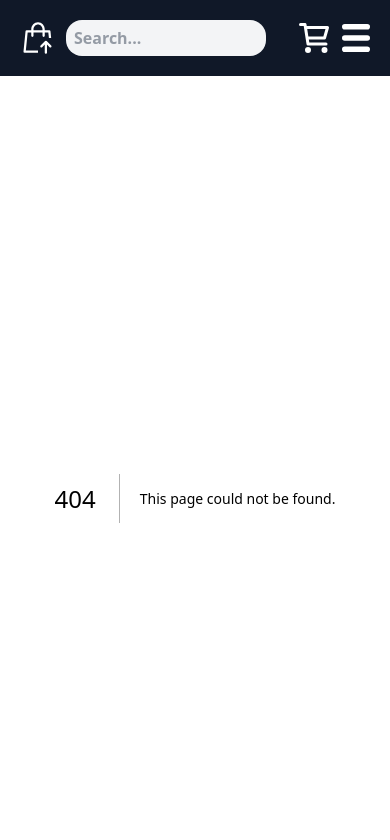
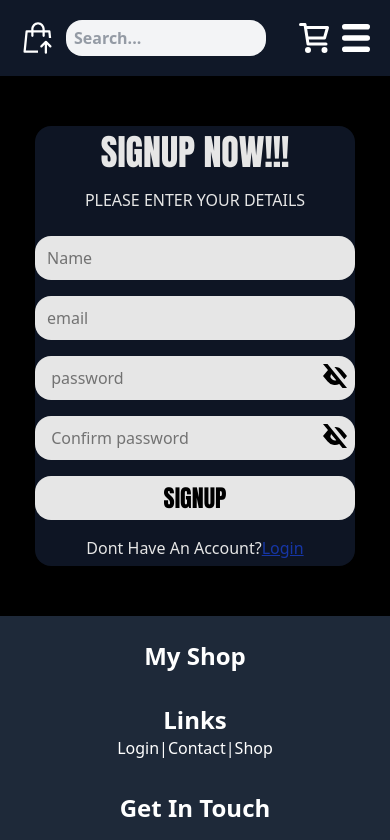
Before and after one commit to abhinandjalaraj/frontend, a Next.js app: page /signup in a window 390 px wide. Before the commit this address had no page. Shown: the top 840 px of the page. Built offline with nearby package versions, Linux system fonts and the light colour scheme.

Commit message:
made it responsive  and added new signin and signup page

```diff
--- a/src/_layout/Footer.tsx
+++ b/src/_layout/Footer.tsx
@@ -4,14 +4,14 @@ import React from 'react'
 const Footer = () => {
   return (
 <div className='capitalize ' >
-      <div className='flex justify-between p-5  bg-blue-500  text-white max-sm:flex-col gap-5 max-sm:justify-center max-sm:items-center  max-sm:p-0   max-sm:pt-3'>
+      <div className='flex justify-between p-5  bg-gray-800  text-white max-sm:flex-col gap-5 max-sm:justify-center max-sm:items-center  max-sm:p-0   max-sm:pt-3'>
        <div  className='font-bold text-2xl max-sm:p-0  max-sm:pt-3'><Link href="/">My shop</Link></div>
        <div className=' flex-col max-sm:text-center  max-sm:pt-3 '><p className='font-bold text-2xl '>links</p> <div>login|contact|shop</div></div>
        <div className='flex flex-col  max-sm:text-center  max-sm:pt-3'> <p className='font-bold text-2xl'>get in touch</p>
        <div className=" max-sm:text-center  max-sm:pt-3 max-sm:pb-3 ">payyanur(via) kannur District <div>W I F</div></div>
        </div>
       </div>
-      <div className="  bg-teal-900 w-full flex items-center justify-center text-white max-sm:text-center  max-sm:pt-3">
+      <div className="  bg-gray-950 w-full flex items-center justify-center text-white max-sm:text-center  max-sm:pt-3">
         Created By Urbanhub Innovations
       </div>
 
--- a/src/_layout/Header.tsx
+++ b/src/_layout/Header.tsx
@@ -14,7 +14,7 @@ const Header = () => {
 
 
   return (
-    <div  className='font-bold text-white bg-gray-900 p-5 flex justify-between  sticky top-0 z-100 w-full content-center'>
+    <div  className='font-bold text-white bg-gray-900 p-5 flex justify-between   w-full content-center'>
       <Icon  className='size-9 '/>
     <div className="flex items-center justify-center  bg-gray-100 rounded-2xl max-md:h-">
       <div className="flex items-center rounded-2xl  ">
@@ -32,8 +32,8 @@ const Header = () => {
 <div className='flex gap-5 justify-between  content-center text-1x9 max-md:hidden'>
       <Link href="/">Home</Link>
           <Link href="/">shop</Link>
-      <Link href="/">contact</Link>
-      <Link href="/">login</Link>
+      <Link href="/contact">contact</Link>
+      <Link href="/login">login</Link>
 
       <div className='flex gap-5'>
         <Cart className="size-7"/>
@@ -49,9 +49,9 @@ const Header = () => {
 <Link href="/">Home</Link>
       <Link href="/">shop</Link>
 
-      <Link href="/">contact</Link>
+      <Link href="/contact">contact</Link>
 
-      <Link href="/">login</Link>
+      <Link href="/login">login</Link>
 
       <div className='flex   absolute top-2 left-3 border-2 rounded-4xl p-2 '>
         <User className="size-5"/>
--- /dev/null
+++ b/src/app/_svg/CloseEye.tsx
@@ -0,0 +1,20 @@
+import * as React from "react"
+import { SVGProps } from "react"
+const CloseEye = (props: SVGProps<SVGSVGElement>) => (
+  <svg
+    xmlns="http://www.w3.org/2000/svg"
+    fill="none"
+    viewBox="0 0 16 16"
+    {...props}
+  >
+    <g fill="#000">
+      <path
+        fillRule="evenodd"
+        d="M16 16h-3l-2.163-2.662a6.405 6.405 0 0 1-7.758-1.643L0 8l3.08-3.695c.07-.085.142-.167.217-.248L0 0h3l13 16ZM5.353 6.588A3 3 0 0 0 8.84 10.88L5.353 6.588Z"
+        clipRule="evenodd"
+      />
+      <path d="m16 8-1.772 2.127L7.634 2.01a6.408 6.408 0 0 1 5.287 2.295L16 8Z" />
+    </g>
+  </svg>
+)
+export default CloseEye
--- /dev/null
+++ b/src/app/_svg/Eye.tsx
@@ -0,0 +1,18 @@
+import * as React from "react"
+import { SVGProps } from "react"
+const Eye = (props: SVGProps<SVGSVGElement>) => (
+  <svg
+    xmlns="http://www.w3.org/2000/svg"
+    fill="none"
+    viewBox="0 0 16 16"
+    {...props}
+  >
+    <path
+      fill="#000"
+      fillRule="evenodd"
+      d="m0 8 3.08-3.695a6.405 6.405 0 0 1 9.84 0L16 8l-3.08 3.695a6.405 6.405 0 0 1-9.84 0L0 8Zm8 3a3 3 0 1 0 0-6 3 3 0 0 0 0 6Z"
+      clipRule="evenodd"
+    />
+  </svg>
+)
+export default Eye
--- a/src/app/contact/page.tsx
+++ b/src/app/contact/page.tsx
@@ -6,12 +6,13 @@ import Contactlogo from "../_components/_Pages/Contactlogo";
 import Emaillogo from "../_components/_Pages/Emaillogo";
 const page = () => {
   return (
-    <div className=" h-screen w-full">
-      <div className=" relative h-screen w-full">
+    <div>
+      <div  className="text-center h-180">
+        <div className=" relative h-180">
           <Image src={image1} alt="" fill className="object-cover" />
         </div>
-      <div className="flex flex-col absolute top-50 w-full h-full p-6 ">
-        {" "}
+        <div className="flex flex-col absolute top-37  ">
+
           <h1 className="text-black pb-3 text-center text-6xl font-anton">
             contact us
           </h1>
@@ -21,10 +22,11 @@ const page = () => {
             contact us our team feel free to contact us ,our team will be in touch
           </h1>
         </div>
-      <div className=" mx-14 my-10 w-270 h-25 bg-gray-900 absolute top-80 opacity-30 flex gap-50 items-center text-white font-bold ">
-        <div className="flex flex-col">
-          <div className="flex mx-3">
-            <Location className="size-7" />
+        <div className=" flex justify-center items-center     max-md:">
+          <div className=" bg-gray-900 absolute top-80 max-md:absolute  max-md:w-100 justify-between gap-10 p-7 opacity-30 flex  text-white font-bold  max-md:flex-col ">
+            <div className="flex flex-col ">
+              <div className="flex ">
+                <Location className="size-7 " />
                 <h1>Adress</h1>
               </div>
               <div className="ml-5 mb-4">
@@ -48,8 +50,10 @@ const page = () => {
                 <Emaillogo className="size-7" />
                 <h1>Email</h1>
               </div>
-          <div className="ml-5 mb-4">
+              <div className="ml-5 mb-4 ">
                 <p className="">8714419174</p>
+              </div>
+            </div>
           </div>
         </div>
       </div>
--- a/src/app/globals.css
+++ b/src/app/globals.css
@@ -3,3 +3,8 @@
 @theme inline {
   --font-anton: var(--font-anton);
 }
+
+input::-ms-reveal,
+input::-ms-clear {
+  display: none;
+}
--- /dev/null
+++ b/src/app/login/page.tsx
@@ -0,0 +1,65 @@
+"use client";
+
+import Eye from "../_svg/Eye";
+import CloseEye from "../_svg/CloseEye";
+import { useState } from "react";
+import { text } from "stream/consumers";
+import Link from "next/link";
+// import Eye from "../_svg/eye";
+
+const Login = () => {
+  const [showpass, setshowpass] = useState(false);
+
+  return (
+    <div className="bg-black h-120 flex items-center justify-center items center  ">
+      <form className="  h-90 bg-gray-900 w-120 rounded-2xl flex flex-col justify-center items-center gap-4 ">
+        <div>
+          <h1 className="text-4xl text-white font-anton">
+            LOGIN TO YOUR ACCOUNT
+          </h1>
+        </div>
+        <div>
+          <div>
+            <h1 className=" text-center mb-5 text-1xl text-white">
+              PLEASE ENTER YOUR DETAILS
+            </h1>
+          </div>
+
+          <input
+            className="  w-80 h-11 rounded-2xl bg-white"
+            type="text"
+            placeholder="usrename"
+          />
+        </div>
+        <div className="relative ">
+          <div onClick={()=>setshowpass(!showpass)}>
+
+
+
+            {
+              showpass==true?
+           <Eye className="size-6 absolute right-2 bottom-3" />: <CloseEye className="size-6 absolute right-2 bottom-3"/>
+            }
+          </div>
+
+          <input
+            className="bg-white rounded-2xl w-80 h-11  text-black"
+           type={showpass==true?"text":"password"}
+            placeholder="password"
+          />
+        </div>
+        <div>
+          <button className="bg-white rounded-2xl font-anton text-2xl  w-80 h-11 text-black ">
+            Login
+          </button>
+        </div>
+        <div className="flex">
+          <h1 className="text-white">dont have an account?</h1>{" "}
+           <Link  className="text-blue-800 underline"   href="/signup">Sign up Now!!</Link>
+        </div>
+      </form>
+    </div>
+  );
+};
+
+export default Login;
--- /dev/null
+++ b/src/app/signup/page.tsx
@@ -0,0 +1,86 @@
+"use client";
+
+import React, { useState } from "react";
+import Eye from "../_svg/Eye";
+import CloseEye from "../_svg/CloseEye";
+import Link from "next/link";
+
+const Page = () => {
+  const [showpass, setshowpass] = useState(false);
+   const [showpass2, setshowpass2] = useState(false);
+  return (
+    <div className="bg-black h-135 flex items-center justify-center items center capitalize max-md:p-15 p-10">
+      <form className="  h-110 bg-gray-900 opacity-90 w-130 rounded-2xl flex flex-col justify-center items-center gap-4 ">
+        <div>
+          <h1 className="text-4xl text-white font-anton">SIGNUP NOW!!!</h1>
+        </div>
+        <div>
+          <h1 className=" text-center mb-2 text-1xl text-white">
+            PLEASE ENTER YOUR DETAILS
+          </h1>
+        </div>
+        <div>
+          <input
+            className="  w-80 h-11 rounded-2xl bg-white p-3"
+            type="text"
+            placeholder="Name"
+          />
+        </div>
+        <div className="relative ">
+
+
+          <input
+            className="bg-white rounded-2xl w-80 h-11 p-3  text-black"
+
+            placeholder="email"
+          />
+        </div>
+        <div className="relative ">
+          <div onClick={() => setshowpass(!showpass)}>
+            {showpass == true ? (
+              <Eye className="size-6 absolute right-2 bottom-3" />
+            ) : (
+              <CloseEye className="size-6 absolute right-2 bottom-3" />
+            )}
+          </div>
+
+          <input
+            className="bg-white rounded-2xl w-80 h-11  p-3  text-black"
+            type={showpass == true ? "text" : "password"}
+            placeholder=" password"
+          />
+        </div>
+
+         <div className="relative ">
+          <div onClick={() => setshowpass2(!showpass2)}>
+            {showpass2 == true ? (
+              <Eye className="size-6 absolute right-2 bottom-3" />
+            ) : (
+              <CloseEye className="size-6 absolute right-2 bottom-3" />
+            )}
+          </div>
+
+          <input
+            className="bg-white rounded-2xl w-80 h-11  p-3 text-black"
+            type={showpass2 == true ? "text" : "password"}
+            placeholder=" Confirm password"
+          />
+        </div>
+
+
+
+        <div>
+          <button className="bg-white rounded-2xl font-anton text-2xl  w-80 h-11 text-black ">
+          SIGNUP
+          </button>
+        </div>
+        <div className="flex">
+          <h1 className="text-white" >dont have an account?</h1>{" "}
+           <Link  className="text-blue-800 underline"   href="/login">login</Link>
+        </div>
+      </form>
+    </div>
+  );
+};
+
+export default Page;
```
Lines whose indentation alone changed are shown as unchanged.
